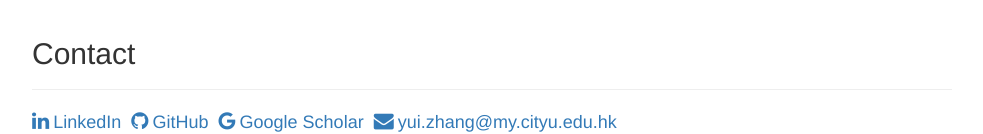
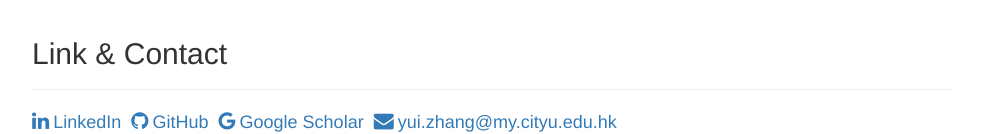
Before and after one commit to YuiZ/YuiZ.github.io, a plain HTML site: page index.html in a window 1280 px wide. Shown: the part 410-544 px from the top of the page, without its empty margins (148-1131 px from the left). Drawn offline with Linux system fonts and the light colour scheme.

Commit message:
update section title to link & contact.

```diff
--- a/index.html
+++ b/index.html
@@ -50,7 +50,7 @@
 
         <div id="sec_contact">
             <div class="page-header">
-                <h2>Contact</h2>
+                <h2>Link & Contact</h2>
             </div>
 
             <div class="row">
```
